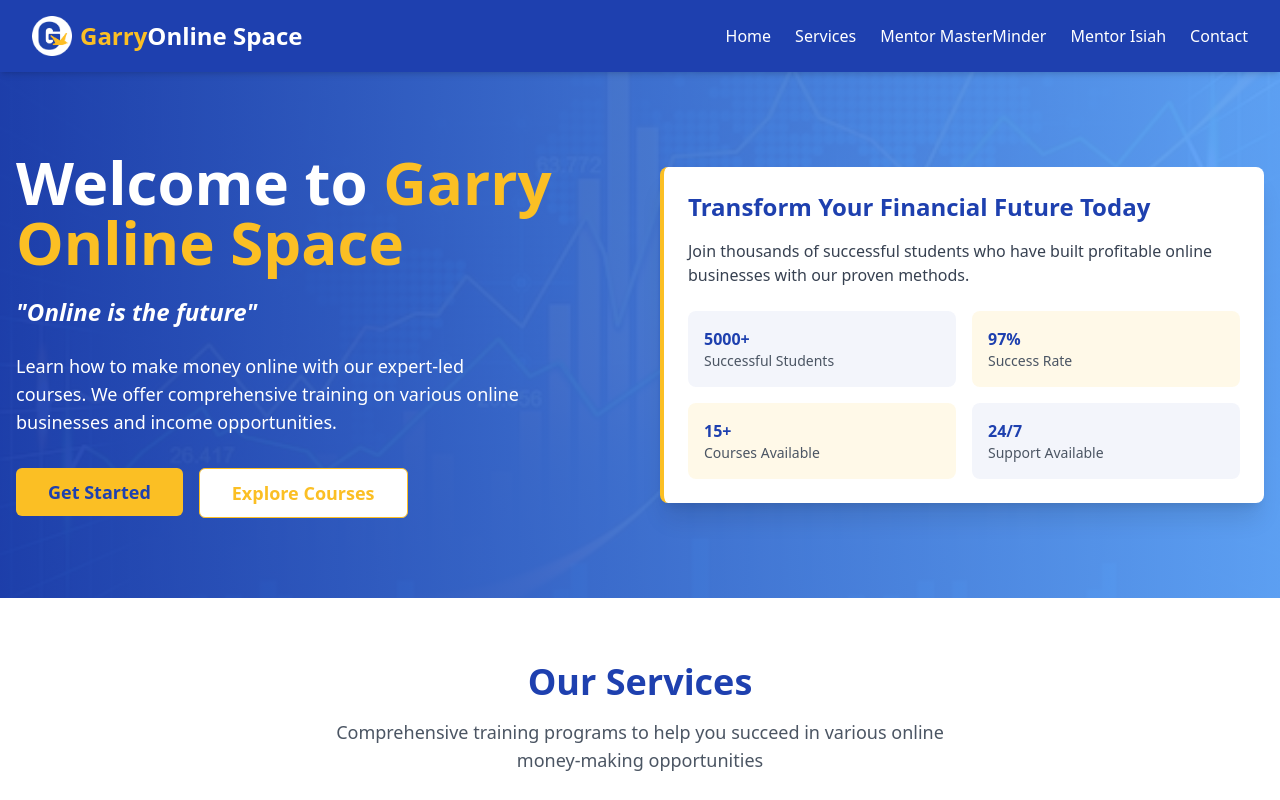
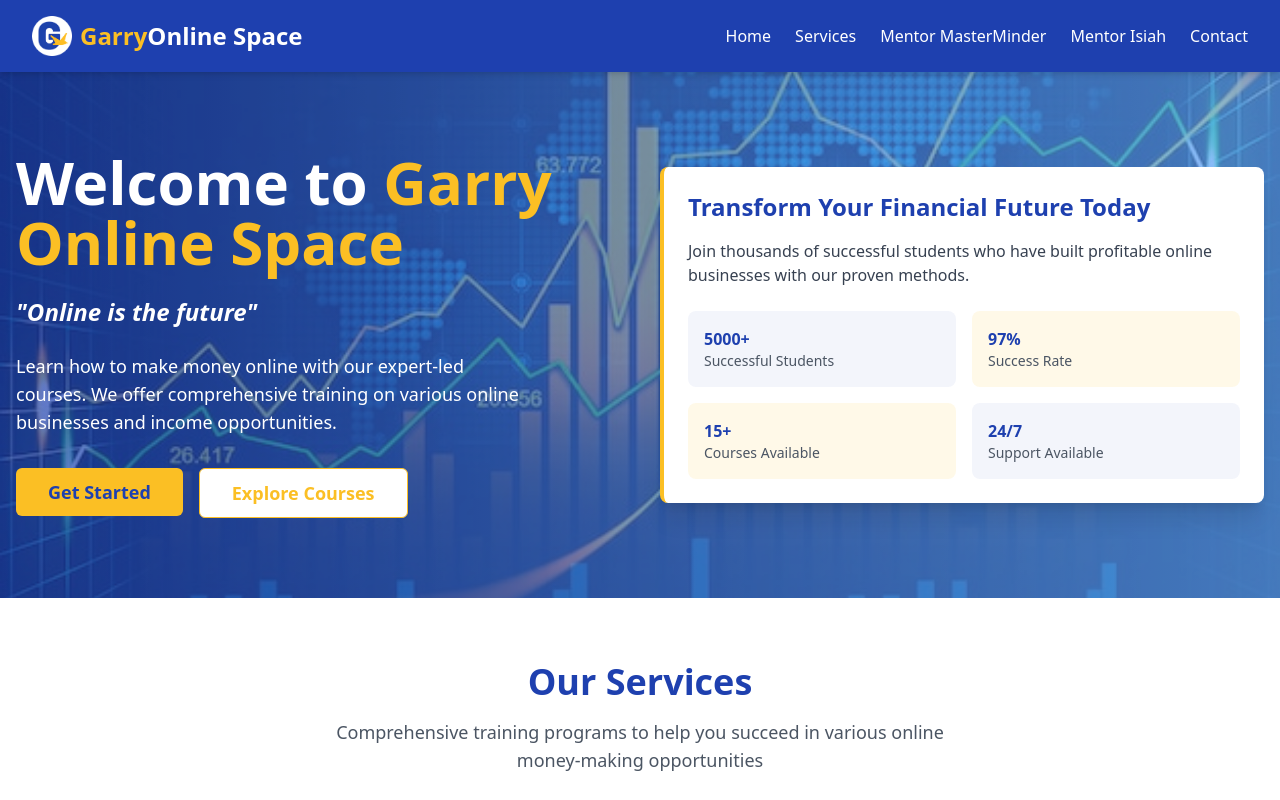
Before and after one commit to garryonlinespace/garry-online-space, a React (Vite) app: page / in a window 1280 px wide. Shown: the top 800 px of the page. Built offline with nearby package versions, Linux system fonts and the light colour scheme.

Commit message:
Remove hero image overlay

```diff
--- a/src/components/Hero.tsx
+++ b/src/components/Hero.tsx
@@ -8,7 +8,7 @@ const Hero = () => {
       <div className="relative bg-gradient-to-r from-primary to-accent py-20 overflow-hidden">
         {/* Background Image with Overlay */}
         <div
-          className="absolute inset-0 opacity-20"
+          className="absolute inset-0 opacity-30"
           style={{
             backgroundImage: `url(${tradingGraphHero})`,
             backgroundSize: 'cover',
@@ -16,7 +16,6 @@ const Hero = () => {
             backgroundRepeat: 'no-repeat'
           }}
         />
-        <div className="absolute inset-0 bg-gradient-to-r from-primary/80 to-accent/80" />
 
         <div className="container mx-auto px-4 relative z-10">
           <div className="flex flex-col lg:flex-row items-center justify-between gap-10">
```
